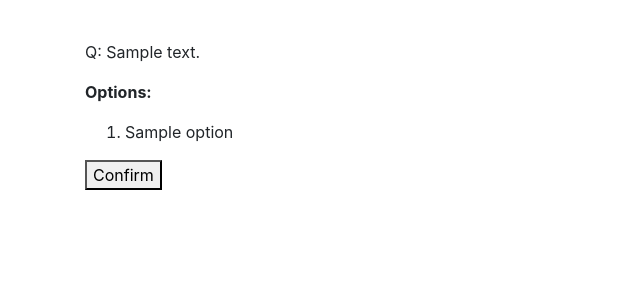
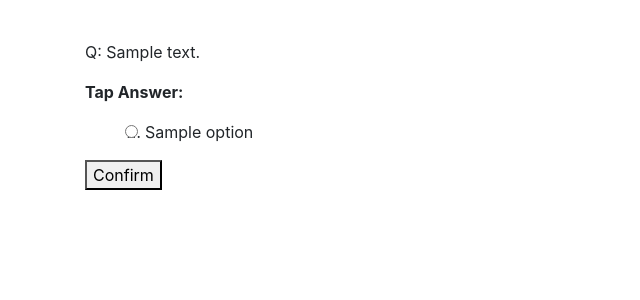
Before and after one commit to Josh99bit/psle_mcqs, a Flask app: template templates/question.html in a window 1280 px wide. Shown: the part 72-372 px from the top of the page, without its empty margins (0-640 px from the left). Run offline with Flask 2, Linux system fonts and the light colour scheme; the template is opened without the code that fills it: most values are stand-ins (such as "Sample title", 1, 10 or a date in 2020); parts of the project's set-up code (start-up, migrations or seed data) failed here and were passed over; some libraries are stand-ins or nearby versions.

Commit message:
attempt question js

```diff
--- a/app.py
+++ b/app.py
@@ -124,7 +124,7 @@ def attempt (qid):
   answer=q.answer
   correct=given_answer==answer
   result={"answer":answer,"given_answer":given_answer,"correct":correct}
-  return str(result)
+  return jsonify(result)
 
 # task2: show list of attempted questions
 @app.route("/questions/attempted")
--- a/static/base.css
+++ b/static/base.css
@@ -1,4 +1,8 @@
   /* nav bar css */
+h3 {
+  margin-bottom: 20px;
+}
+
 .navbar {
   margin-bottom: 40px;
 }
@@ -20,3 +24,6 @@
   padding: 16px;
   text-decoration: none;
 }
+
+form#attempt_question{
+}
--- a/static/base.js
+++ b/static/base.js
@@ -1,5 +1,31 @@
 // when the webpage is loaded
 $(document).ready(function(){
+
+  $("form#attempt_question").on( "submit",  function(e){
+    e.preventDefault()
+    given_answer = parseInt($(this).find("input:checked").val())
+    qid = $(this).data("qid")
+    given_params = {
+      "given_answer": given_answer
+    }
+
+    axios.post('/questions/'+qid+'/attempt', null, {
+        params: given_params
+      })
+      .then(function (response) {
+        window.response = response
+        if (response.correct) {
+
+        }
+        else {
+
+        }
+      })
+      .catch(function (error) {
+        alert("Something went wrong!\n" + error)
+      });
+
+  })
 
   // when the form
   $("form#register").on( "submit",  function(e){
@@ -71,3 +97,11 @@ $(document).ready(function(){
 function isEmpty(str) {
   return str == null || str == ""
 }
+
+function showCorrectAnswer(correct, given_answer, answer) {
+  if (correct){
+
+  } else {
+
+  }
+}
--- a/templates/layout.html
+++ b/templates/layout.html
@@ -9,7 +9,7 @@
       src="https://code.jquery.com/jquery-3.4.1.js" integrity="sha256-WpOohJOqMqqyKL9FccASB9O0KwACQJpFTUBLTYOVvVU="
       crossorigin="anonymous"></script>
     <script src = "/static/base.js"></script>
-    <link rel="stylesheet" type="text/css" href="static/base.css">
+    <link rel="stylesheet" type="text/css" href="/static/base.css">
     <title>{% block title %}{% endblock %} - PSLE MCQs</title>
   </head>
   <body>
--- a/templates/question.html
+++ b/templates/question.html
@@ -4,14 +4,17 @@
 
 {% block content %}
 
-<form>
+<form id="attempt_question" data-qid= "{{question.id}}">
 <p>Q: {{question.text}}</p>
 
-<p><b>Options:</b></p>
-<div>
+<p><b>Tap Answer:</b></p>
+<div class="form-check">
   <ol>
-    {% for option in question.options %}
-      <li><a>{{option}}</a></li>
+    {% for n in range(question.options|length) %}
+    <li>
+      <input type="radio" class="form-check-input" id="materialUnchecked-{{n}}" name="materialExampleRadios" value={{n}}>
+      <label class="form-check-label" for="materialUnchecked-{{n}}">{{question.options[n]}}</label>
+    </li>
     {% endfor %}
   </ol>
 </div>
```
